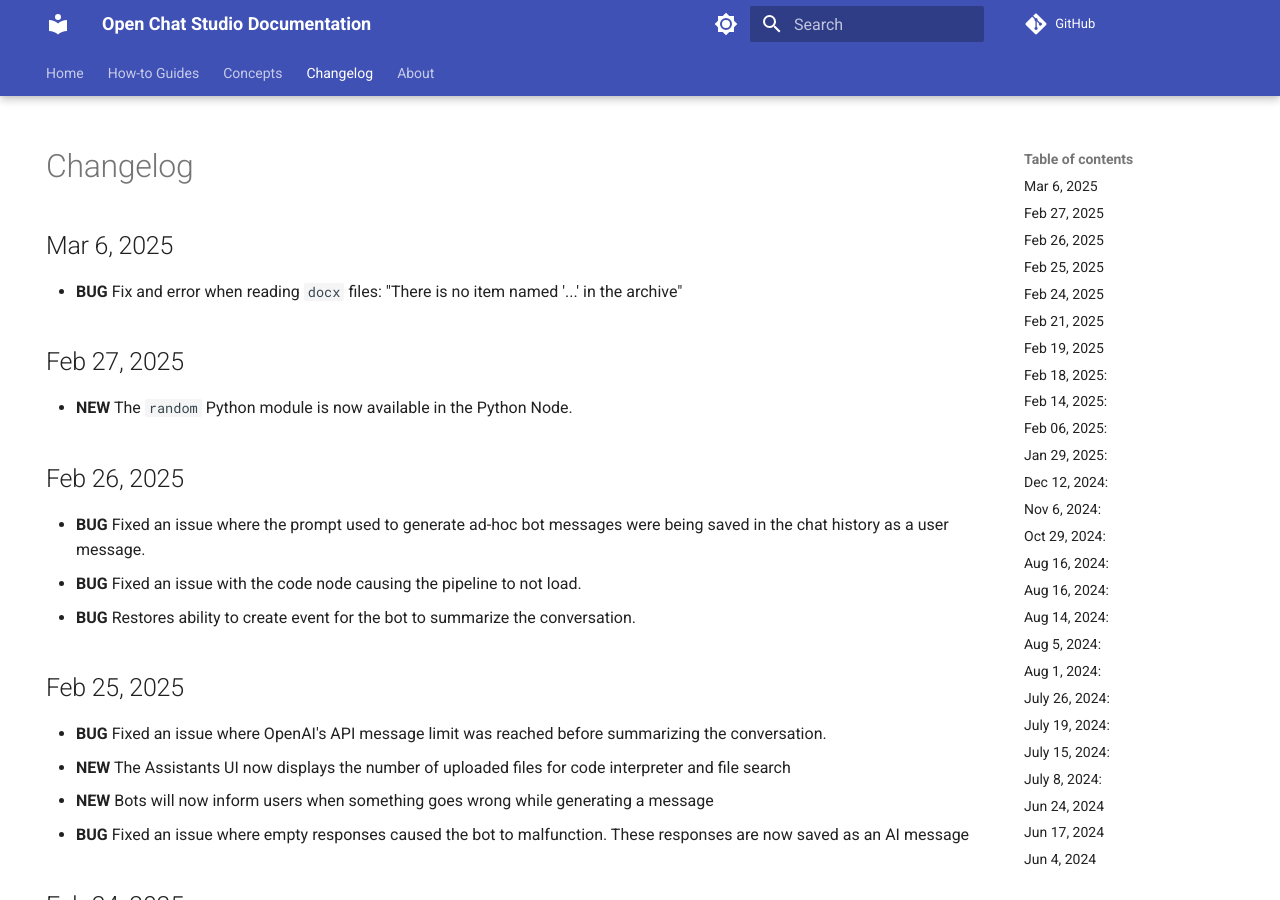
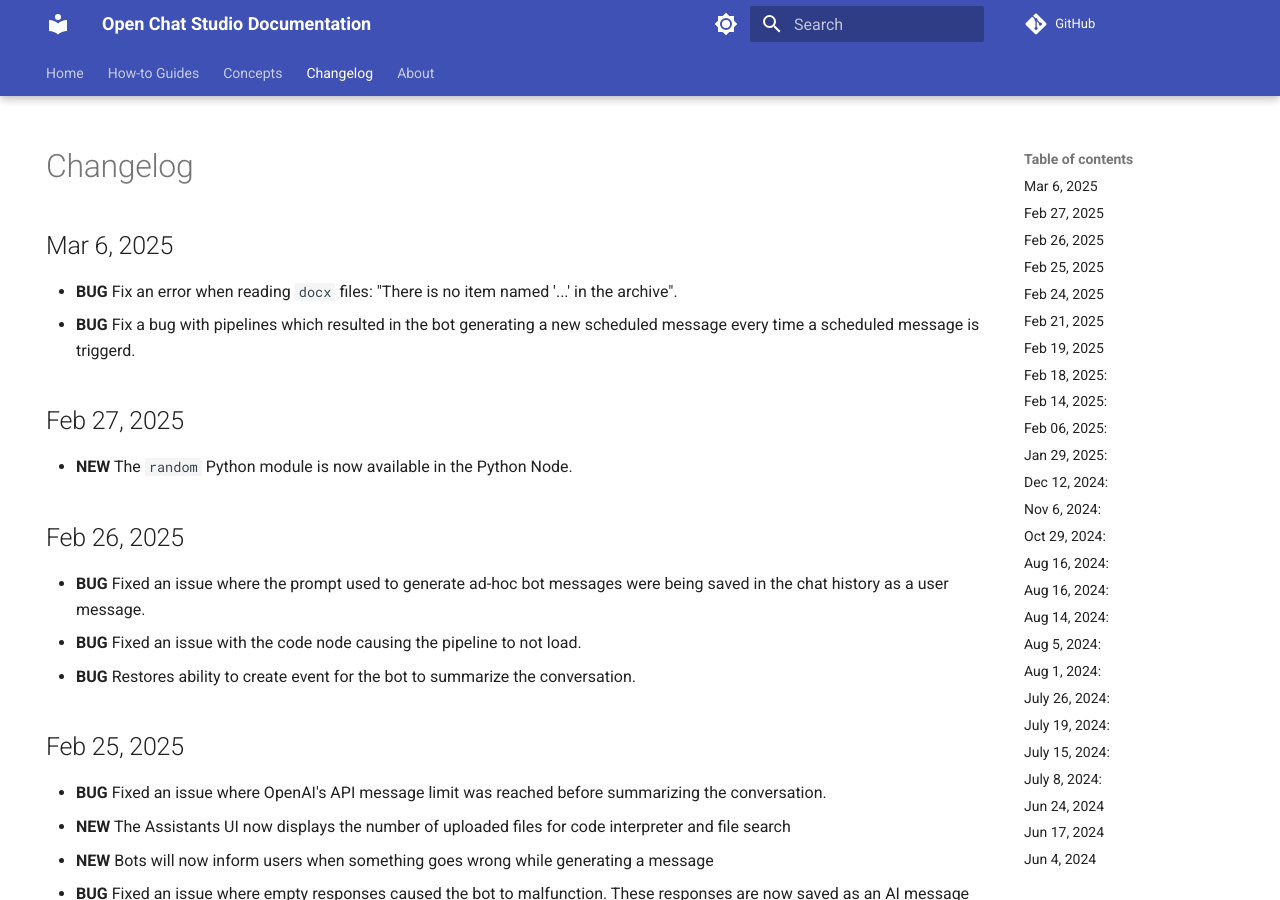
Before and after one commit to dimagi/open-chat-studio-docs, an MkDocs documentation site: the page built from docs/changelog.md, in a window 1280 px wide and 900 px high. Built offline with MkDocs 1.6.1 and Material for MkDocs 9.7.7, drawn with Linux system fonts in a browser that asks for light colours; emoji names are drawn with the system emoji font; a script that is not in the unit is left out; comment, search, counter and statistics services are not loaded.

Commit message:
Update changelog.md for reminder loop bug

```diff
--- a/docs/changelog.md
+++ b/docs/changelog.md
@@ -7,7 +7,8 @@
 
 ## Mar 6, 2025
 
-* **BUG** Fix and error when reading `docx` files: "There is no item named '...' in the archive"
+* **BUG** Fix an error when reading `docx` files: "There is no item named '...' in the archive".
+* **BUG** Fix a bug with pipelines which resulted in the bot generating a new scheduled message every time a scheduled message is triggerd.
 
 ## Feb 27, 2025
 * **NEW** The `random` Python module is now available in the Python Node.
```
